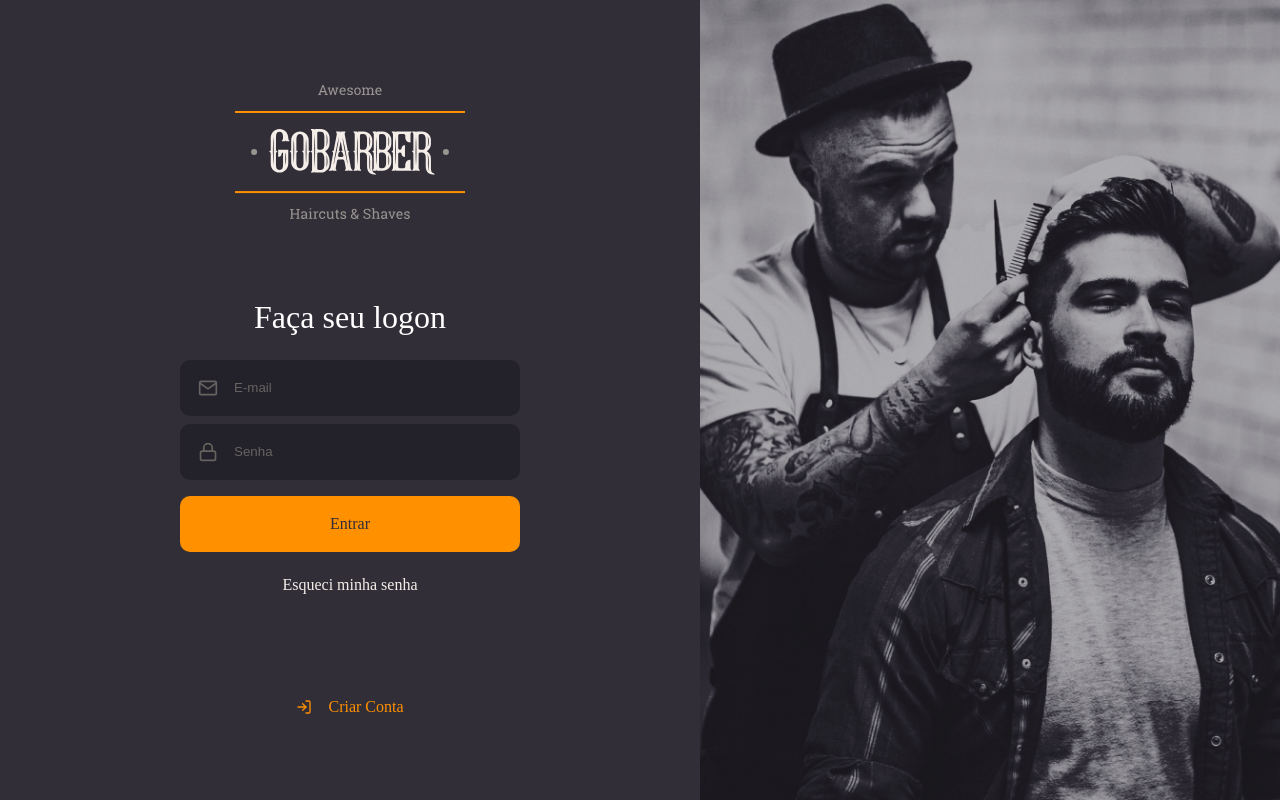
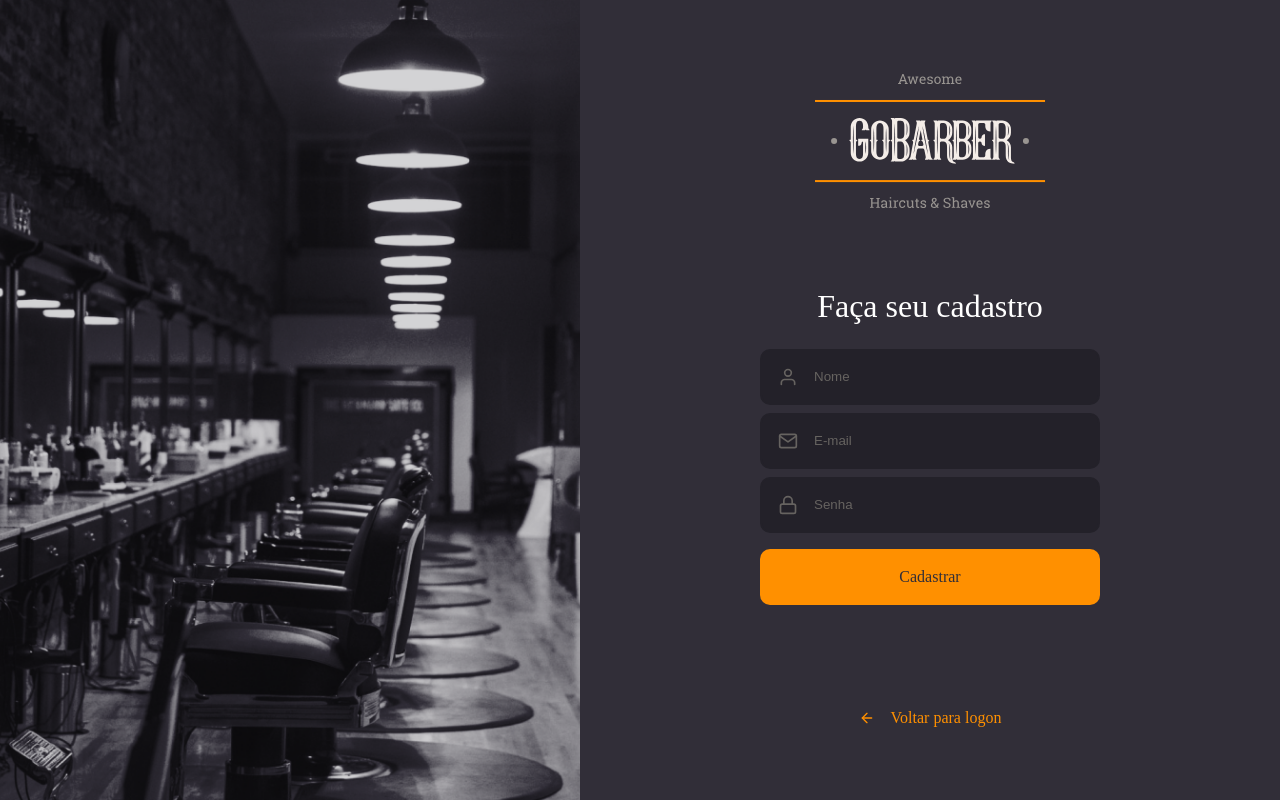
Before and after one commit to sergiocampos93/gobarber-web, a React (Create React App) app: page /signup in a window 1280 px wide. Built offline with nearby package versions, Linux system fonts and the light colour scheme; the HTML template or start-up script is replaced by a standard one.

Commit message:
Adding visual effect between changing pages. Now, the form appears with a simple effect.

```diff
--- a/package.json
+++ b/package.json
@@ -14,6 +14,7 @@
     "react-dom": "^16.13.1",
     "react-hook-form": "^6.3.0",
     "react-icons": "^3.10.0",
+    "react-router-dom": "^5.2.0",
     "react-scripts": "3.4.1",
     "react-spring": "^8.0.27",
     "styled-components": "^5.1.1",
--- a/src/App.tsx
+++ b/src/App.tsx
@@ -1,18 +1,18 @@
 import React from 'react';
-
-import SignIn from './pages/Signin';
-// import SignUp from './pages/Signup';
+import { BrowserRouter } from 'react-router-dom';
 import GlobalStyle from './styles/global';
 
 import AppProvider from './hooks';
 
+import Routes from './routes';
+
 const App: React.FC = () => (
-  <>
+  <BrowserRouter>
     <AppProvider>
-      <SignIn />
+      <Routes />
     </AppProvider>
     <GlobalStyle />
-  </>
+  </BrowserRouter>
 );
 
 export default App;
--- a/src/pages/Signin/index.tsx
+++ b/src/pages/Signin/index.tsx
@@ -1,6 +1,8 @@
 import React from 'react';
 import { useForm } from 'react-hook-form';
 import { FiLogIn, FiMail, FiLock } from 'react-icons/fi';
+
+import { Link } from 'react-router-dom';
 
 import { useAuth } from '../../hooks/auth';
 import { useToast } from '../../hooks/toast';
@@ -11,7 +13,7 @@ import Input from '../../components/Input';
 import Button from '../../components/Button';
 import InputError from '../../components/InputError';
 
-import { Container, Content, Background } from './styles';
+import { Container, Content, AnimatedContainer, Background } from './styles';
 
 const SignIn: React.FC = () => {
   type FormData = {
@@ -24,6 +26,7 @@ const SignIn: React.FC = () => {
   return (
     <Container>
       <Content>
+        <AnimatedContainer>
           <img src={logoImg} alt="GoBarber" />
           <form
             onSubmit={handleSubmit(async formData => {
@@ -72,10 +75,11 @@ const SignIn: React.FC = () => {
             <Button type="submit">Entrar</Button>
             <a href="forgot">Esqueci minha senha</a>
           </form>
-        <a href="criar">
+          <Link to="/signup">
             <FiLogIn />
             Criar Conta
-        </a>
+          </Link>
+        </AnimatedContainer>
       </Content>
       <Background />
     </Container>
--- a/src/pages/Signin/styles.ts
+++ b/src/pages/Signin/styles.ts
@@ -1,4 +1,4 @@
-import styled from 'styled-components';
+import styled, { keyframes } from 'styled-components';
 import { shade } from 'polished';
 
 import signInBackgroundImg from '../../assets/sign-in-background.png';
@@ -17,6 +17,26 @@ export const Content = styled.div`
 
   width: 100%;
   max-width: 700px;
+`;
+
+export const appearFromLeft = keyframes`
+  from {
+    opacity: 0;
+    transform: translateX(-50px);
+  }
+  to {
+    opacity: 1;
+    transform: translateX(0);
+  }
+`;
+
+export const AnimatedContainer = styled.div`
+  display: flex;
+  flex-direction: column;
+  justify-content: center;
+  align-items: center;
+
+  animation: ${appearFromLeft} 1s;
 
   form {
     margin: 80px 0;
--- a/src/pages/Signup/index.tsx
+++ b/src/pages/Signup/index.tsx
@@ -1,6 +1,8 @@
 import React from 'react';
 import { useForm } from 'react-hook-form';
 import { FiArrowLeft, FiMail, FiUser, FiLock } from 'react-icons/fi';
+
+import { Link } from 'react-router-dom';
 
 import logoImg from '../../assets/logo.svg';
 
@@ -8,7 +10,7 @@ import Input from '../../components/Input';
 import Button from '../../components/Button';
 import InputError from '../../components/InputError';
 
-import { Container, Content, Background } from './styles';
+import { Container, Content, AnimatedContainer, Background } from './styles';
 
 type FormData = {
   name: string;
@@ -23,6 +25,7 @@ const SignUp: React.FC = () => {
     <Container>
       <Background />
       <Content>
+        <AnimatedContainer>
           <img src={logoImg} alt="GoBarber" />
           <form
             onSubmit={handleSubmit(formData => {
@@ -78,10 +81,11 @@ const SignUp: React.FC = () => {
 
             <Button type="submit">Cadastrar</Button>
           </form>
-        <a href="criar">
+          <Link to="/">
             <FiArrowLeft />
             Voltar para logon
-        </a>
+          </Link>
+        </AnimatedContainer>
       </Content>
     </Container>
   );
--- a/src/pages/Signup/styles.ts
+++ b/src/pages/Signup/styles.ts
@@ -1,4 +1,4 @@
-import styled from 'styled-components';
+import styled, { keyframes } from 'styled-components';
 import { shade } from 'polished';
 
 import signUpBackgroundImg from '../../assets/sign-up-background.png';
@@ -17,6 +17,26 @@ export const Content = styled.div`
 
   width: 100%;
   max-width: 700px;
+`;
+
+export const apperFromRight = keyframes`
+  from {
+    opacity: 0;
+    transform: translateX(50px);
+  }
+  to {
+    opacity: 1;
+    transform: translateX(0);
+  }
+`;
+
+export const AnimatedContainer = styled.div`
+  display: flex;
+  flex-direction: column;
+  justify-content: center;
+  align-items: center;
+
+  animation: ${apperFromRight} 1s;
 
   form {
     margin: 80px 0;
@@ -39,7 +59,7 @@ export const Content = styled.div`
     }
   }
   > a {
-    color: #f4ede8;
+    color: #ff9000;
     display: block;
     margin-top: 24px;
     text-decoration: none;
@@ -52,7 +72,7 @@ export const Content = styled.div`
       margin-right: 16px;
     }
     &:hover {
-      color: ${shade(0.2, '#f4ede8')};
+      color: ${shade(0.2, '#ff9000')};
     }
   }
 `;
--- /dev/null
+++ b/src/routes/index.tsx
@@ -0,0 +1,14 @@
+import React from 'react';
+import { Switch, Route } from 'react-router-dom';
+
+import SignIn from '../pages/Signin';
+import SignUp from '../pages/Signup';
+
+const Routes: React.FC = () => (
+  <Switch>
+    <Route path="/" exact component={SignIn} />
+    <Route path="/signup" component={SignUp} />
+  </Switch>
+);
+
+export default Routes;
```
Also changed, not shown: 1 other file (tests, documents, lock files or other folders). Lines whose indentation alone changed are shown as unchanged.
